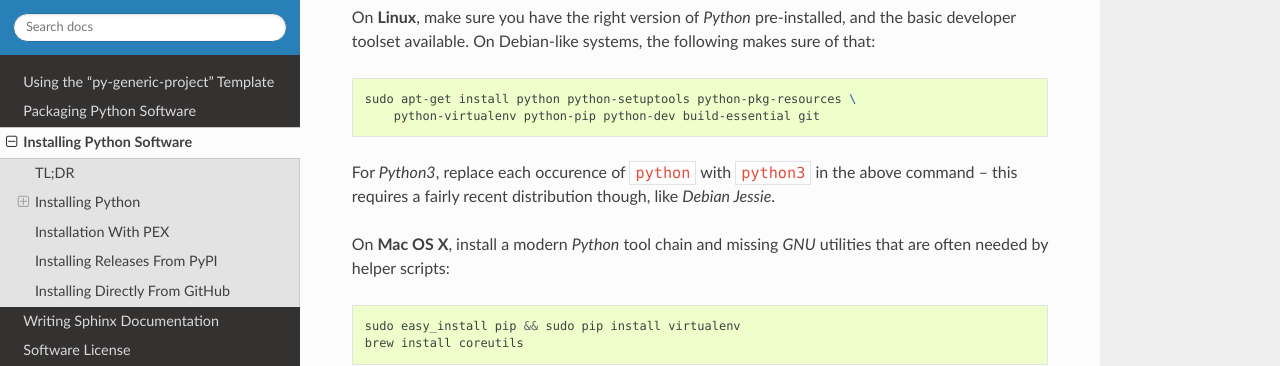
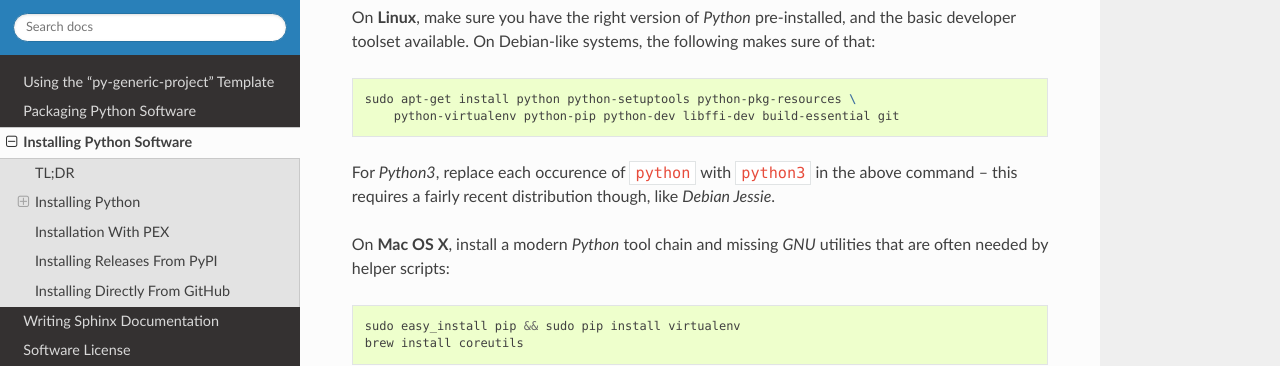
Before and after one commit to Springerle/py-generic-project, a Sphinx documentation site: the page built from docs/installing.rst, in a window 1280 px wide and 1400 px high, scrolled down 299 px. Shown: the part 151-517 px from the top of the window. Built offline with Sphinx 7.4.7 and the Read the Docs theme 2.0.0, drawn with Linux system fonts in a browser that asks for light colours.

Commit message:
recommend installing libffi-dev

```diff
--- a/docs/installing.rst
+++ b/docs/installing.rst
@@ -47,7 +47,7 @@ developer toolset available. On Debian-like systems, the following makes sure of
 .. code-block:: shell
 
     sudo apt-get install python python-setuptools python-pkg-resources \
-        python-virtualenv python-pip python-dev build-essential git
+        python-virtualenv python-pip python-dev libffi-dev build-essential git
 
 For *Python3*, replace each occurence of ``python`` with ``python3`` in the above command –
 this requires a fairly recent distribution though, like *Debian Jessie*.
@@ -106,7 +106,7 @@ On Debian-like systems, this means:
 
 .. code-block:: shell
 
-    apt-get install python-dev build-essential git
+    apt-get install python-dev libffi-dev build-essential git
 
 While the new ``wheel`` format for binary distributions can make this unneccessary,
 there are practical limitations: wheels have to be built and uploaded to PyPI, which is
```
